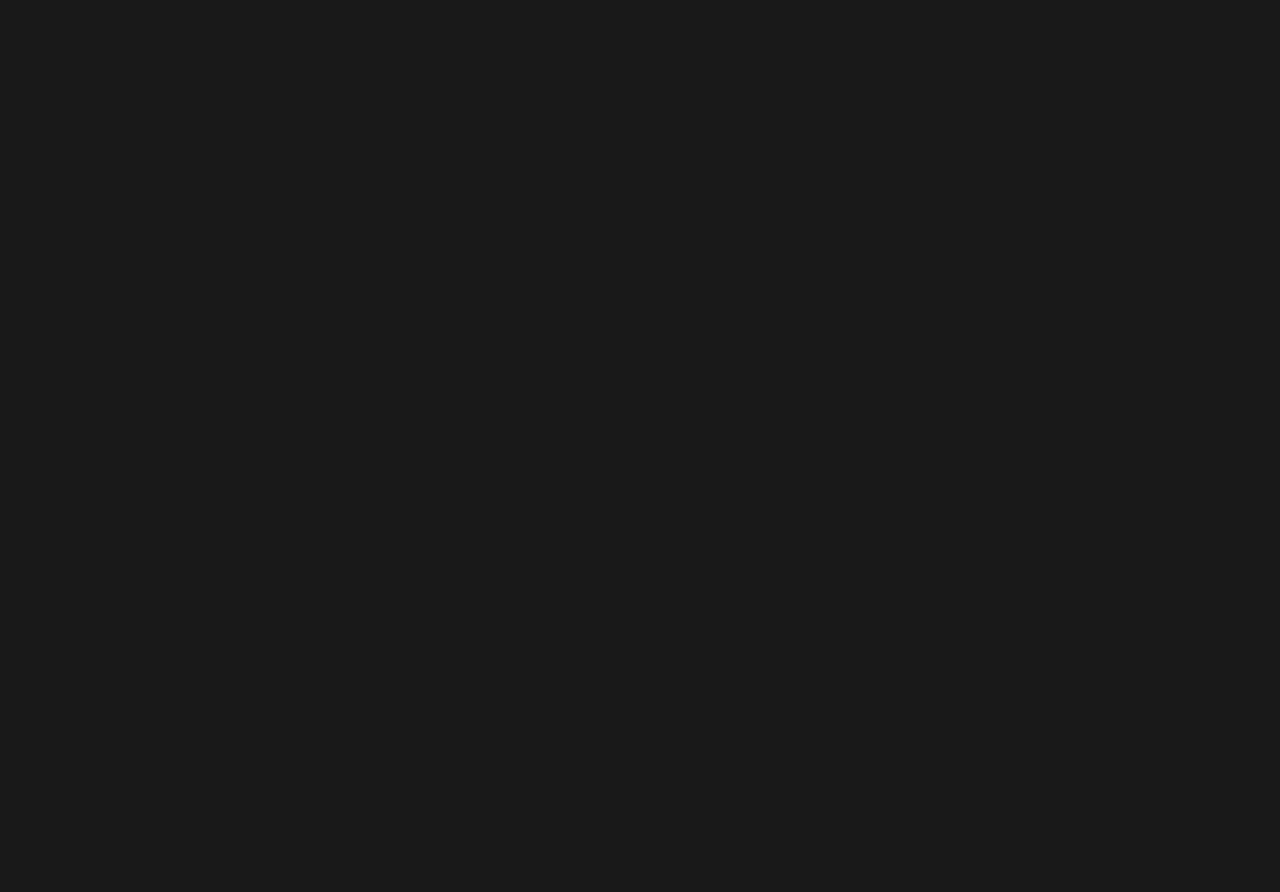
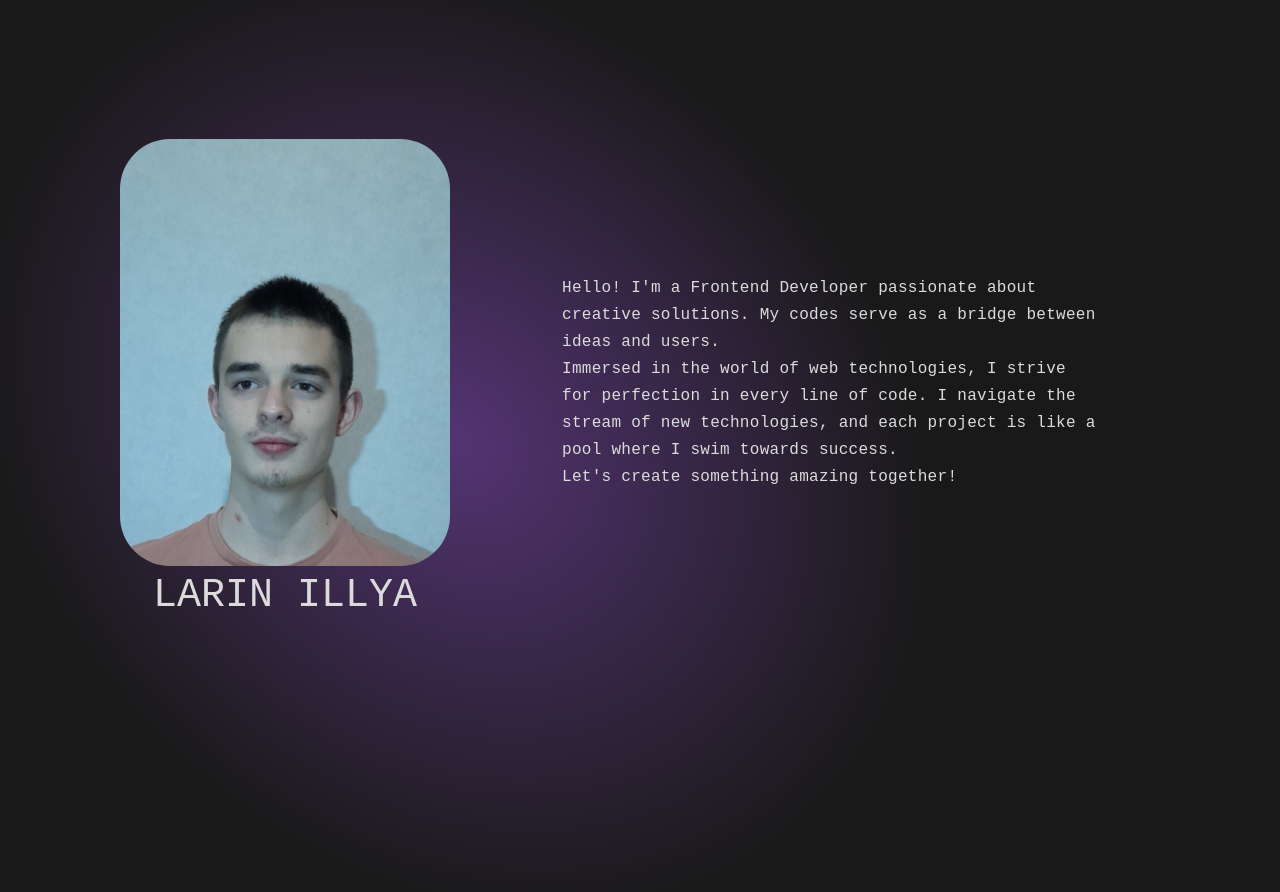
Before and after one commit to Ilkarion/portfolioIlkarion, a Next.js app: page / in a window 1280 px wide. Shown: the part 620-1512 px from the top of the page. Before the commit the page ends 800 px from the top, so only its background shows below. Built offline with nearby package versions, Linux system fonts and the light colour scheme.

Commit message:
created header section

```diff
--- a/app/globals.css
+++ b/app/globals.css
@@ -3,9 +3,9 @@
 @tailwind utilities;
 
 html {
-  padding: 26px 120px 25px 120px;
-  @media(max-width:610px) { padding: 13px 60px 13px 60px;}
-  @media(max-width:370px) { padding: 5px 10px 5px 10px;}
+  padding: 0px 120px 25px 120px;
+  @media(max-width:610px) { padding: 0px 60px 13px 60px;}
+  @media(max-width:370px) { padding: 0px 10px 5px 10px;}
 }
 
 body {
--- a/components/Header/Header.tsx
+++ b/components/Header/Header.tsx
@@ -1,4 +1,7 @@
+import Image from "next/image"
 import stl from "./header.module.css"
+import me from "../../assets/Header/me.jpg"
+
 export default function Header() {
     const textStl = `
     font-semibold
@@ -7,13 +10,51 @@ export default function Header() {
     min-[280px]:tracking-[1.16px]
     min-[730px]:tracking-[3.3px]
     `
+    const imgSt = `
+        min-[280px]:w-[328px]
+        min-[280px]:h-[349px]
+
+        min-[930px]:h-[284px]
+        min-[930px]:w-[217px]
+
+        min-[1190px]:w-[330px]
+        min-[1190px]:h-[427px]
+
+        min-[280px]:rounded-[22px]
+        min-[730px]:rounded-[50px]
+    `
+    const describtionMeSt = `
+    min-[730px]:w-[537px]
+
+    min-[280px]:text-[14px]
+    min-[730px]:text-[16px]
+
+    min-[280px]:leading-[22px]
+    min-[730px]:leading-[27px]
+
+    min-[280px]:tracking-[0.28px]
+
+    min-[1300px]:text-[21px]
+    min-[1300px]:w-[685px]
+
+    `
     return(
-        <>
+        <section className="relative">
             <h1 className="mt-[100px]">
                 <p className={`${textStl} text-left ${stl.purpleSpecialText}`}>FRONTEND</p>
                 <div className="w-[1px] h-[97px] bg-[#8625E7] rotate-[145deg] max-[730px]:h-[50px] max-[600px]:hidden mx-auto"></div>
                 <p className={`${textStl} text-right ${stl.purpleSpecialText}`}>DEVELOPER</p>
             </h1>
-        </>
+            <div className={`${stl.gradientH} z-[-10] absolute top-[350px] left-[-80px] w-[80%] min-[280px]:h-[431px] min-[730px]:h-[1045px] rotate-[-45deg]`}></div>
+            <div className="flex min-[280px]:flex-col min-[930px]:flex-row min-[280px]:gap-[20px] min-[930px]:gap-[112px] items-center mt-[145px]">
+                <div className="flex flex-col">
+                    <Image src={me} alt="myPhoto" className={`${imgSt} ${stl.imgObjectH}`}/>
+                    <p className="min-[280px]:text-[23px] min-[1200px]:text-[40px] text-center text-[#DBDBDB]">LARIN ILLYA</p>
+                </div>
+                <p className={`${describtionMeSt} text-[#DBDBDB]`}>
+                Hello! I&apos;m a Frontend Developer passionate about creative solutions. My codes serve as a bridge between ideas and users.<br /> Immersed in the world of web technologies, I strive for perfection in every line of code. I navigate the stream of new technologies, and each project is like a pool where I swim towards success.<br /> Let&apos;s create something amazing together!
+                </p>
+            </div>
+        </section>
     )
 };
--- a/components/Header/header.module.css
+++ b/components/Header/header.module.css
@@ -2,3 +2,16 @@
     color: #8625E726;
     -webkit-text-stroke: #8625E7 1px;
 }
+
+.gradientH {
+    background: radial-gradient(51.47% 50.12% at 50% 50%, #543473 0%, rgba(25, 25, 25, 0.00) 100%);
+}
+
+.imgObjectH {
+    object-fit: cover;
+
+    @media(min-width:280px){ object-position: 0px -85px; }
+    @media(min-width:320px){ object-position: 0px -125px; }
+    @media(min-width:930px){ object-position: 0px -40px; }
+
+}
--- a/components/NavBar/NavBar.tsx
+++ b/components/NavBar/NavBar.tsx
@@ -45,7 +45,7 @@ export default function NavBar() {
     min-[730px]:pt-[10px]
     `
     return(
-        <div className='w-ful sticky z-10 flex flex-row justify-between items-center'>
+            <div className='w-full pt-[20px] sticky top-0 z-10 flex flex-row justify-between items-center'>
                 <div className={`${stl.specialPurpleText} ${styleNavPurple}`}>LARIN</div>
                 <div className={`flex flex-row items-center min-[280px]:gap-[24px] min-[730px]:gap-[76px] ${styleNavBlur} ${stl.bgBlurNav}`}>
                     <Link href="https://github.com/Ilkarion" target='_blank'><Image src={gitHubHover ? gitHubPurple : gitHub} alt="logo-gitHub" onMouseEnter={() => setGitHubHover(true)} onMouseLeave={()=>setGitHubHover(false)} className={`${imgStyle} hover:cursor-pointer`}/></Link>
```
Also changed, not shown: assets/Header/me.jpg (added). Lines whose indentation alone changed are shown as unchanged.
